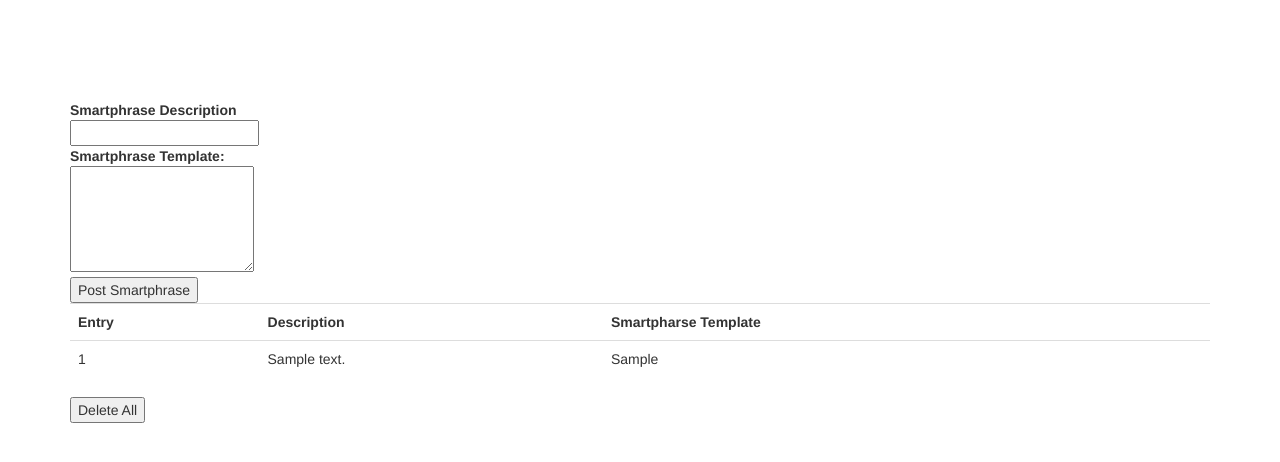
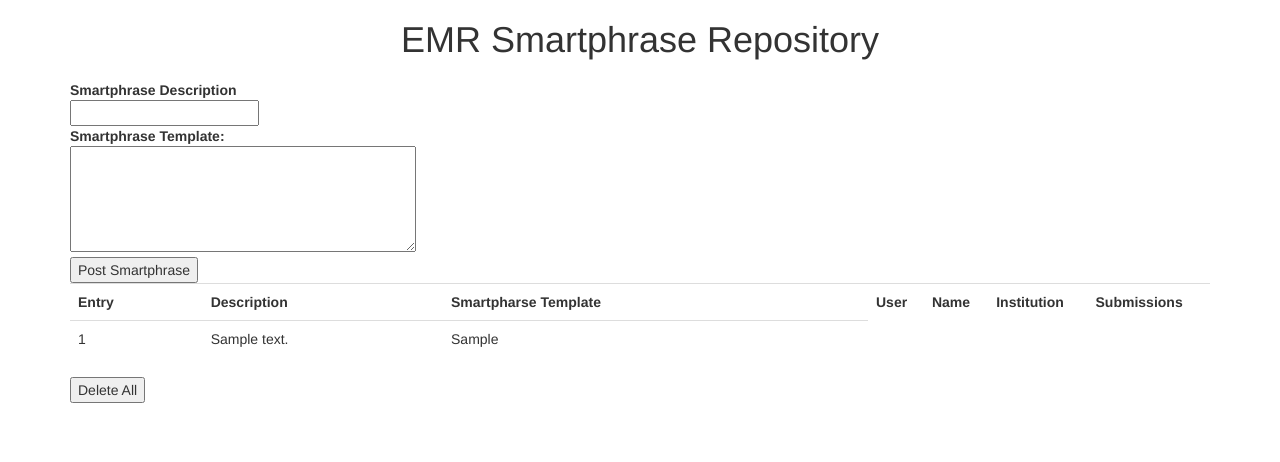
Before and after one commit to samkoz/emr-site, a Flask app: page / in a window 1280 px wide. Shown: the top 462 px of the page. Run offline with Flask 2, Linux system fonts and the light colour scheme; tables that the repository leaves empty hold one stand-in row (values such as "Sample post"); lists and menus that the app fills with data are empty; parts of the project's set-up code (start-up, migrations or seed data) failed here and were passed over; some libraries are stand-ins or nearby versions.

Commit message:
fiddling with HTML

```diff
--- a/app/app.py
+++ b/app/app.py
@@ -1,25 +1,3 @@
-from flask import Flask, render_template, redirect, url_for, request, flash
 from .factory import create_app
-from .db import db, Entries, Users
 
 app = create_app(__name__)
-
-@app.route('/')
-def show_entries():
-    entries = Entries.query.all()
-    return render_template('entries.html', entries=entries)
-
-@app.route('/add', methods=['POST'])
-def add_entry():
-    entry = Entries(description=request.form['description'], template=request.form['template'])
-    print(entry)
-    db.session.add(entry)
-    db.session.commit()
-    return redirect(url_for('show_entries'))
-
-@app.route('/delete', methods=['POST'])
-def delete_entry():
-    Entries.query.delete()
-    db.session.commit()
-    flash("all entries deleted")
-    return redirect(url_for('show_entries'))
--- a/app/config.py
+++ b/app/config.py
@@ -6,6 +6,6 @@ class Dev:
     SQLALCHEMY_ECHO = True
 
 class Test:
-    SQLALCHEMY_DATABASE_URI = 'mysql+pymysql://newuser:password@localhost/epic_smart_phrases_test'
+    SQLALCHEMY_DATABASE_URI = 'mysql+pymysql://test:test_pass@localhost/test'
     SQLALCHEMY_ECHO = False
     TESTING: True
--- a/app/factory.py
+++ b/app/factory.py
@@ -3,6 +3,7 @@ from flask import Flask
 from .db import db
 from . import config
 from . import secrets
+from .routes import routes
 
 def get_env():
     try:
@@ -11,7 +12,6 @@ def get_env():
     except KeyError:
         print("Set your Environment Variable\n")
         raise
-
 
 def get_config():
     env = get_env()
@@ -31,7 +31,9 @@ def get_secrets():
 
 def create_app(name):
     app = Flask(name)
+    app.register_blueprint(routes)
     print('RUNNING IN "{}"'.format(get_env()))
+    print("Env:", get_env())
     app.config.from_object(get_config())
     app.config.from_object(get_secrets())
     db.init_app(app)
--- /dev/null
+++ b/app/routes.py
@@ -0,0 +1,29 @@
+from flask import Flask, render_template, redirect, url_for, request, flash, Blueprint
+from .db import db, Entry, User
+
+routes = Blueprint('routes', __name__, template_folder='templates')
+
+@routes.route('/')
+def show_entries():
+    entries = Entry.query.all()
+    return render_template('entries.html', entries=entries)
+
+@routes.route('/add', methods=['POST'])
+def add_entry():
+
+    template =  request.form['template']
+    description = request.form['description']
+    if template and description:
+        entry = Entry(description=request.form['description'], template=request.form['template'])
+        db.session.add(entry)
+        db.session.commit()
+    else:
+        flash("enter a description and template")
+    return redirect(url_for('routes.show_entries'))
+
+@routes.route('/delete', methods=['POST'])
+def delete_entry():
+    Entry.query.delete()
+    db.session.commit()
+    flash("all entries deleted")
+    return redirect(url_for('routes.show_entries'))
--- a/app/templates/entries.html
+++ b/app/templates/entries.html
@@ -6,28 +6,53 @@
     <title>Flask Template Example</title>
     <meta name="viewport" content="width=device-width, initial-scale=1.0">
     <link href="http://netdna.bootstrapcdn.com/bootstrap/3.0.0/css/bootstrap.min.css" rel="stylesheet" media="screen">
-    <link rel= "stylesheet" type= "text/css" href= "{{ url_for('static',filename='style.css') }}">
+    <link rel= "stylesheet" type= "text/css" href= "{{ url_for('static', filename='style.css') }}">
 
     <style type="text/css">
       .container {
         max-width: 1000x;
-        padding-top: 100px;
+        padding-top: 10px;
+      }
+      .title {
+        text-align:center
       }
 
+      td {
+        white-space:pre;
+      }
+
+      #entry_table {
+        width : 70%;
+        float : left;
+      }
+      #user_table {
+        width: 30%;
+        float : left
+      }
+      .delete_button {
+        clear:both;
+      }
+      .text_submit {
+        white_space: pre-wrap;
+      }
     </style>
+
   </head>
   <body>
+    <div class="title">
+      <h1>EMR Smartphrase Repository</h1>
+    </div>
     <div class="container">
-      <form action="{{ url_for('add_entry') }}" method=post class="submission">
+      <form action="{{ url_for('.add_entry') }}" method=post class="submission">
         <d1>
           <dt>Smartphrase Description
-          <dd><input type=text size=20 name=description>
+          <dd><input class=text_submit type=text size=20 name=description>
           <dt>Smartphrase Template:
-          <dd><textarea name=template rows=5 cols40></textarea>
+          <dd><textarea class=text_submit name=template rows=5 cols=40></textarea>
           <dd><input type=submit value="Post Smartphrase">
         </d1>
       </form>
-      <table class="table">
+      <table class="table" id=entry_table>
         <tr>
           <th>Entry</th>
           <th>Description</th>
@@ -41,13 +66,32 @@
           </tr>
         {% endfor %}
       </table>
-      <form action="{{ url_for('delete_entry') }}" method=post class="delete">
+
+      <table class="table" id="user_table">
+        <tr>
+          <th>User</th>
+          <th>Name</th>
+          <th>Institution</th>
+          <th>Submissions</th>
+        </tr>
+        {% for user in users %}
+          <tr>
+            <td>{{ user.id }}</td>
+            <td>{{ user['name'] }}</td>
+            <td>{{ user["institution"]}}</td>
+            <td>{{ user["submissions"]}}</td>
+          </tr>
+        {% endfor %}
+      </table>
+    <div class="delete_button">
+      <form action="{{ url_for('.delete_entry') }}" method=post class="delete">
         <input type="submit" value="Delete All">
       </form>
       {% for message in get_flashed_messages() %}
         <div class=flash>{{ message }}</div>
       {% endfor %}
     </div>
+    </div>
     <script src="http://code.jquery.com/jquery-1.10.2.min.js"></script>
     <script src="http://netdna.bootstrapcdn.com/bootstrap/3.0.0/js/bootstrap.min.js"></script>
   </body>
```
Also changed, not shown: app/db.py (+4 -4 lines), tests/epic_test.py (+25 -4 lines), tests/fixtures.py (+11 -9 lines).
